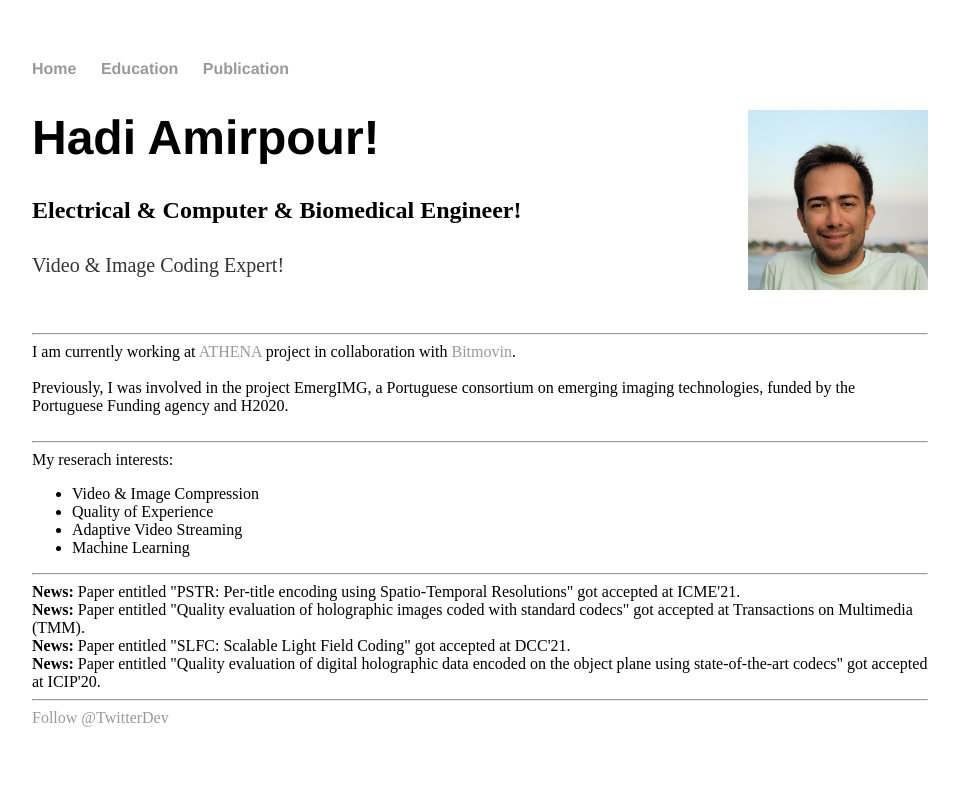
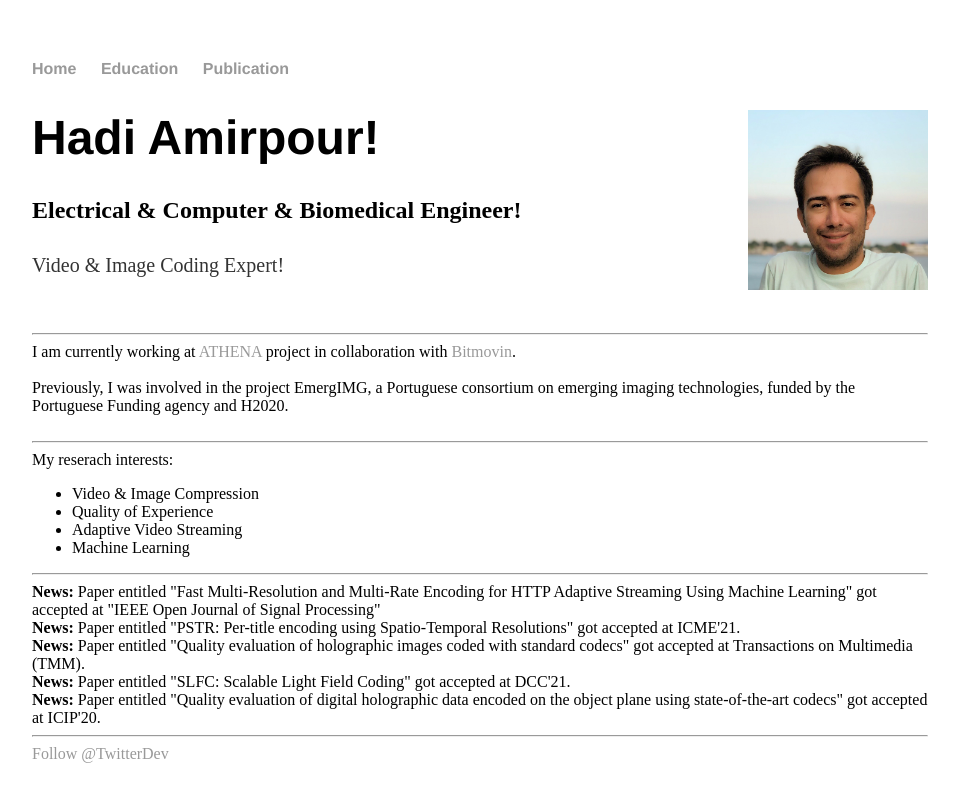
Before and after one commit to HadiAmirpour/hadiamirpour.github.io, a Jekyll site: the page index.html, which Jekyll copies as it is, in a window 1280 px wide. Shown: the top 802 px of the page, without its empty margins (160-1119 px from the left). Built offline with Jekyll 4.4.1, drawn with Linux system fonts in a browser that asks for light colours; comment, search, counter and statistics services are not loaded.

Commit message:
Update index.html

```diff
--- a/index.html
+++ b/index.html
@@ -45,6 +45,7 @@
 
 
 			<hr>
+			<h><strong>News:</strong> Paper entitled "Fast Multi-Resolution and Multi-Rate Encoding for HTTP Adaptive Streaming Using Machine Learning" got accepted at "IEEE Open Journal of Signal Processing" </h> <br>
 			<h><strong>News:</strong> Paper entitled "PSTR: Per-title encoding using Spatio-Temporal Resolutions" got accepted at ICME'21.</h> <br>
 			<h><strong>News:</strong> Paper entitled "Quality evaluation of holographic images coded with standard codecs" got accepted at Transactions on Multimedia (TMM).</h> <br>
 			<h><strong>News:</strong> Paper entitled "SLFC: Scalable Light Field Coding" got accepted at DCC'21.</h> <br>
```
